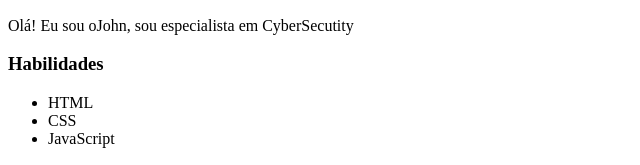
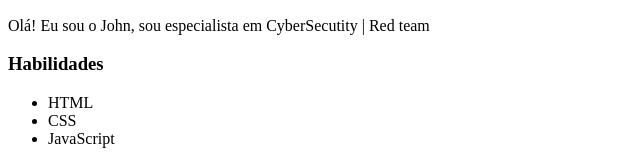
Before and after one commit to AdenilsonNegri/Site, a plain HTML site: page index.html in a window 1280 px wide. Shown: the part 522-687 px from the top of the page, 0-640 px from the left. Drawn offline with Linux system fonts and the light colour scheme.

Commit message:
Nova competência

```diff
--- a/index.html
+++ b/index.html
@@ -29,7 +29,7 @@
 
             <p>
 
-                Olá! Eu sou oJohn, sou especialista em CyberSecutity
+                Olá! Eu sou o John, sou especialista em CyberSecutity | Red team
 
             </p>
 
```
